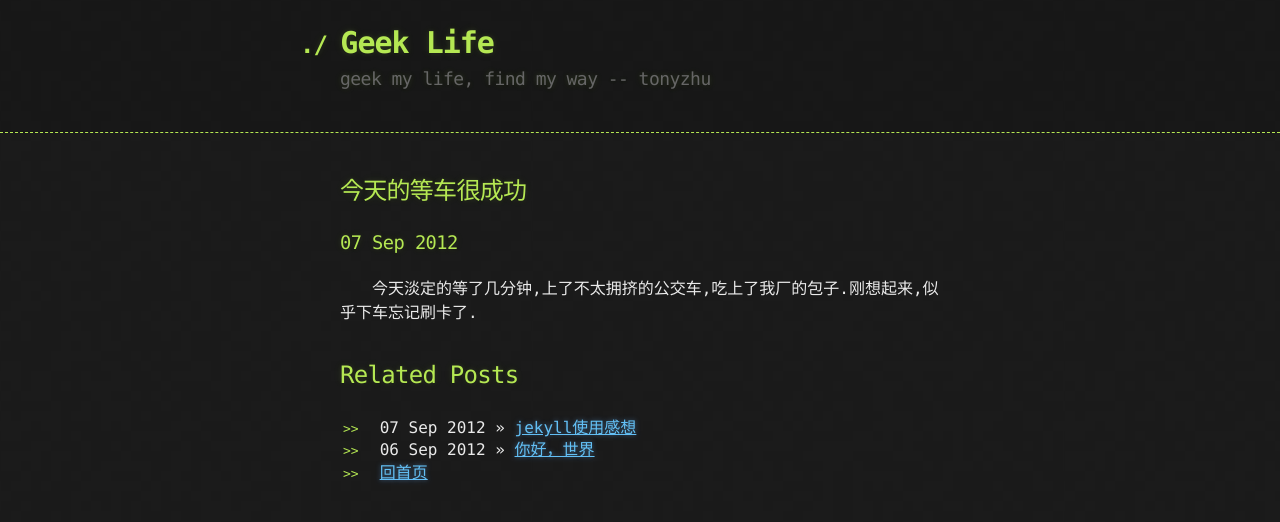
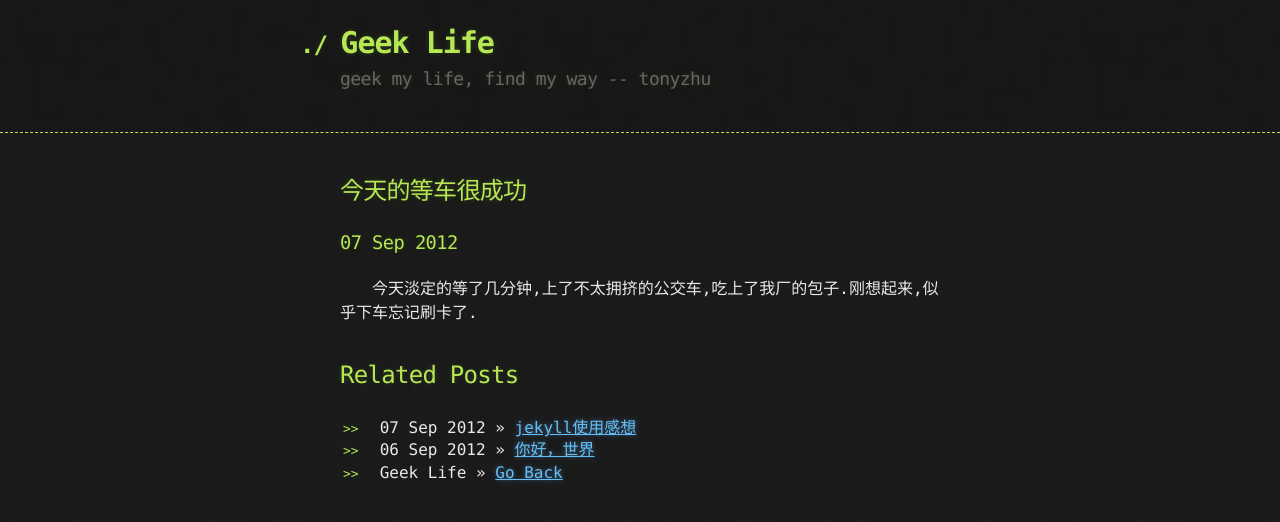
Before and after one commit to tonyzhu/tonyzhu.github.com, a Jekyll site: the page built from _posts/2012-09-07-baozi.html, in a window 1280 px wide. Shown: the top 522 px of the page. Built offline with Jekyll 4.4.1, drawn with Linux system fonts in a browser that asks for light colours; Markdown is read by kramdown in place of the engine named in the settings.

Commit message:
回首页链接修改

```diff
--- a/_layouts/post.html
+++ b/_layouts/post.html
@@ -13,7 +13,7 @@ layout: default
             {% for post in site.related_posts limit:3 %}
             <li><span>{{ post.date | date_to_string }}</span> &raquo; <a href="/github_blog{{ post.url}}">{{ post.title }}</a></li>
             {% endfor %}
-            <li><a href="/github_blog">回首页</a></li>
+            <li><span>Geek Life</span> &raquo; <a href="/github_blog">Go Back</a></li>
         </ul>
     </div>
 </div>
```
